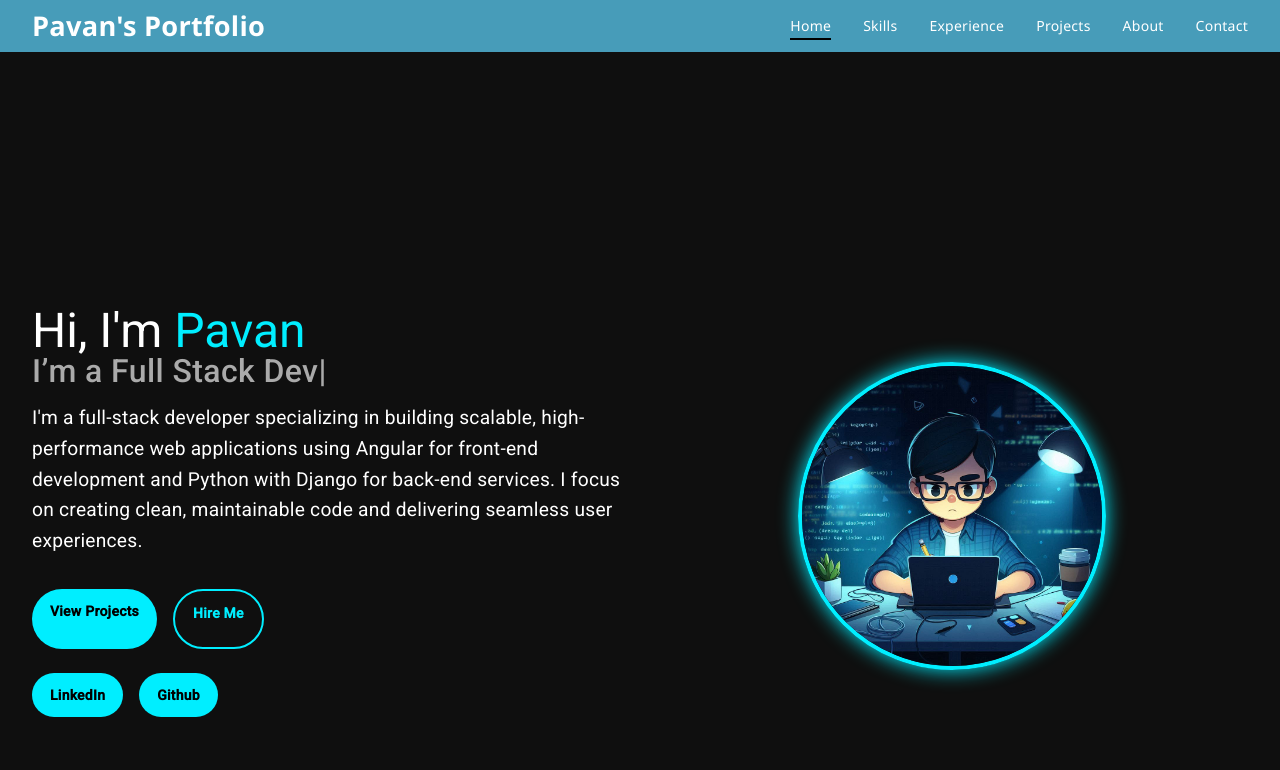
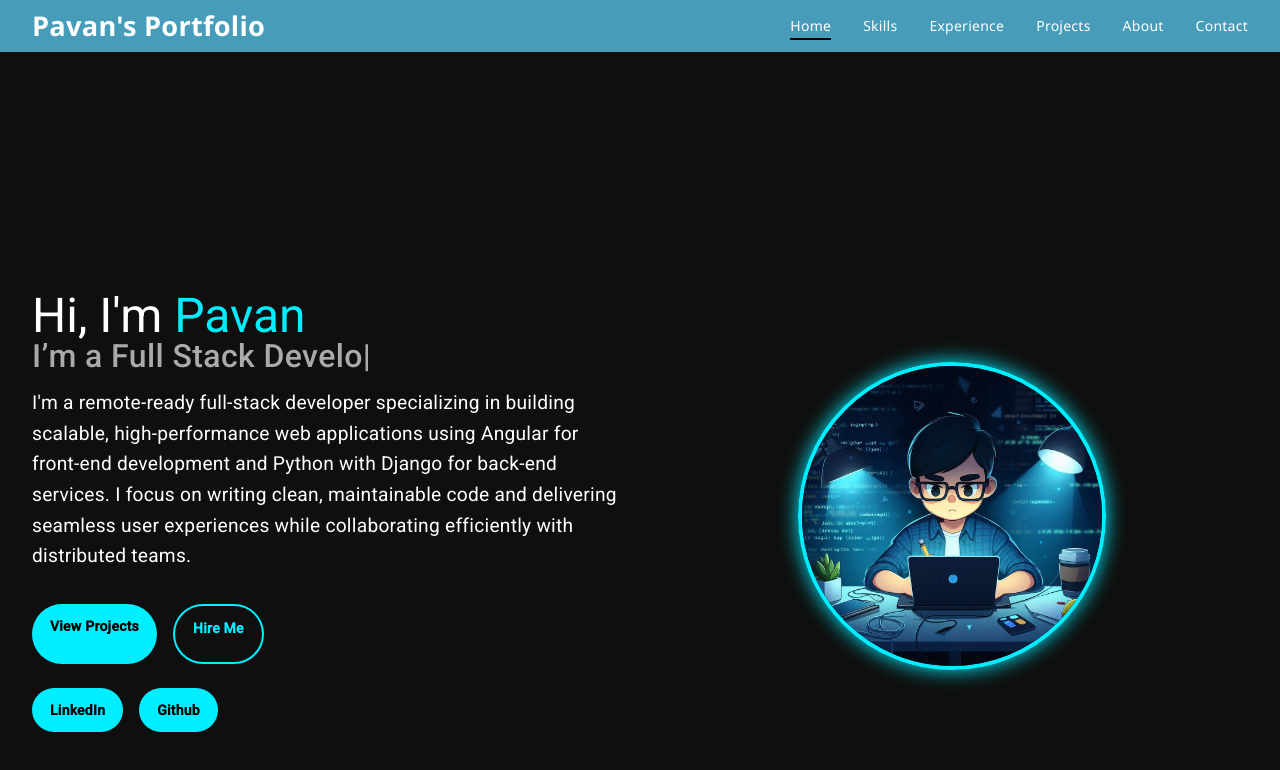
Before and after one commit to Pavankumar-gadham/Portfolio_website, an Angular app: page / in a window 1280 px wide. Shown: the top 770 px of the page. Built offline with nearby package versions, Linux system fonts and the light colour scheme.

Commit message:
updated some issues

```diff
--- a/src/app/components/about/about.component.html
+++ b/src/app/components/about/about.component.html
@@ -9,8 +9,7 @@
     <div class="about-text">
       <h3>Hi, I'm Pavan 👋</h3>
       <p>
-        I'm a passionate full-stack developer with experience in Angular, Django,
-        and REST APIs. I enjoy building scalable web apps and experimenting with ML tools.
+        I'm a passionate full-stack developer with hands-on experience in Angular, Django, and REST APIs. I enjoy building scalable, maintainable web applications and collaborating asynchronously with remote teams to deliver high-quality solutions
       </p>
 
       <div class="about-highlights">
--- a/src/app/components/home/home.component.html
+++ b/src/app/components/home/home.component.html
@@ -2,7 +2,7 @@
   <div class="hero-content">
     <h1>Hi, I'm <span class="highlight">Pavan</span></h1>
     <h2>I’m a <span class="typed-text" id="typed"></span></h2>
-    <p>I'm a full-stack developer specializing in building scalable, high-performance web applications using Angular for front-end development and Python with Django for back-end services. I focus on creating clean, maintainable code and delivering seamless user experiences.</p>
+    <p>I'm a remote-ready full-stack developer specializing in building scalable, high-performance web applications using Angular for front-end development and Python with Django for back-end services. I focus on writing clean, maintainable code and delivering seamless user experiences while collaborating efficiently with distributed teams.</p>
 
     <div class="cta-buttons">
       <a routerLink="/projects" class="btn">View Projects</a>
--- a/src/app/components/home/home.component.ts
+++ b/src/app/components/home/home.component.ts
@@ -9,7 +9,7 @@ import Typed from 'typed.js';
 export class HomeComponent implements AfterViewInit {
   ngAfterViewInit(): void {
     new Typed('#typed', {
-      strings: ['Python Enthusiast', 'Frontend Developer', 'Full Stack Developer'],
+      strings: ['Python Engineer', 'Frontend Developer', 'Full Stack Developer'],
       typeSpeed: 50,
       backSpeed: 25,
       loop: true
--- a/src/app/components/skills/skills.component.html
+++ b/src/app/components/skills/skills.component.html
@@ -41,4 +41,15 @@
       <div class="skill-card" tabindex="0">Matplotlib</div>
     </div>
   </div>
+
+  <div class="skills-category">
+    <h3>Remote Tools</h3>
+    <div class="skills-grid">
+      <div class="skill-card" tabindex="0">Git</div>
+      <div class="skill-card" tabindex="0">Git-Hub</div>
+      <div class="skill-card" tabindex="0">Google Meet</div>
+      <div class="skill-card" tabindex="0">Zoom</div>
+      <div class="skill-card" tabindex="0">VS Code Live Share</div>
+    </div>
+  </div>
 </section>
```
